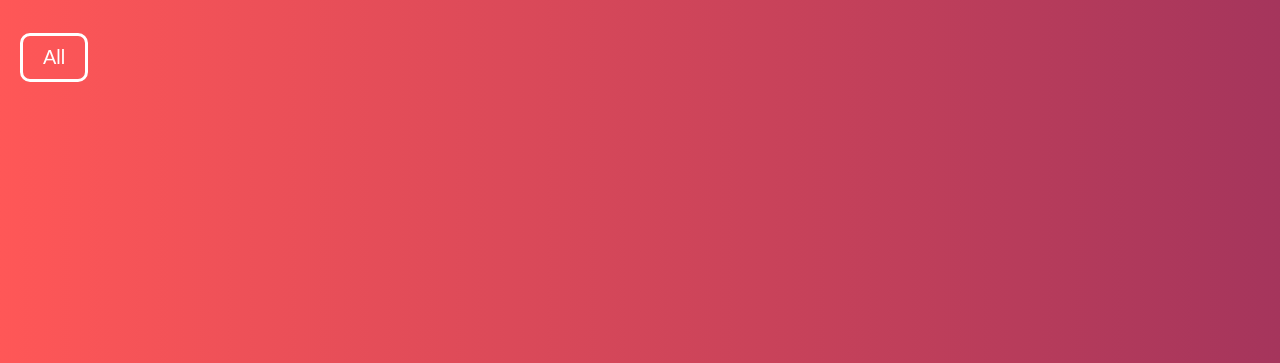
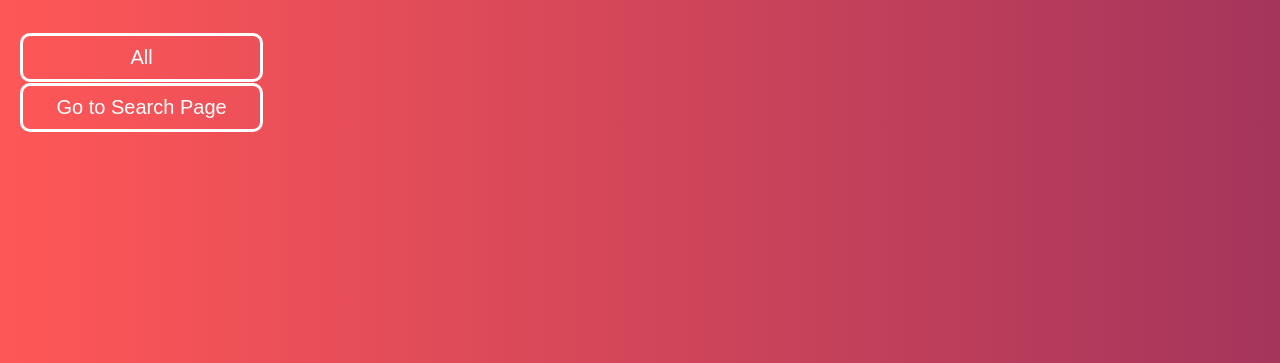
Before and after one commit to Manavjain1104/jammyjobber, a Django app: page /results/ in a window 1280 px wide. Shown: the part 57-420 px from the top of the page. Run offline with Django 4.2, Linux system fonts and the light colour scheme; some web fonts are replaced.

Commit message:
Format side bar

```diff
--- a/pages/templates/pages/results_page.html
+++ b/pages/templates/pages/results_page.html
@@ -28,7 +28,7 @@
                 {% for title, job_listings in job_titles.items %}
                     <li>
                         <!-- The button is immediately followed by the ul element -->
-                        <button class="title-btn" onclick="toggleJobListings('{{ title|slugify }}')">{{ title }}</button>
+                        <button class="title-btn" style="width: 95%; margin-bottom: 1px;" onclick="toggleJobListings('{{ title|slugify }}')">{{ title }}</button>
                         <ul class="job-listings" style="display: none;">
                             {% for job in job_listings %}
                                 <li class="job-listing">
@@ -40,7 +40,8 @@
                     </li>
                 {% endfor %}
                 <li>
-                <button class="title-btn" onclick="toggleJobListingsAll()">All</button>
+                <button class="title-btn" style="width: 95%; margin-bottom: 1px;" onclick="toggleJobListingsAll()">All</button>
+                <button class="title-btn" style="width: 95%; margin-bottom: 1px;" onclick="window.location.href = '/'">Go to Search Page</button>
                 </li>
             </ul>
         </div>
```
